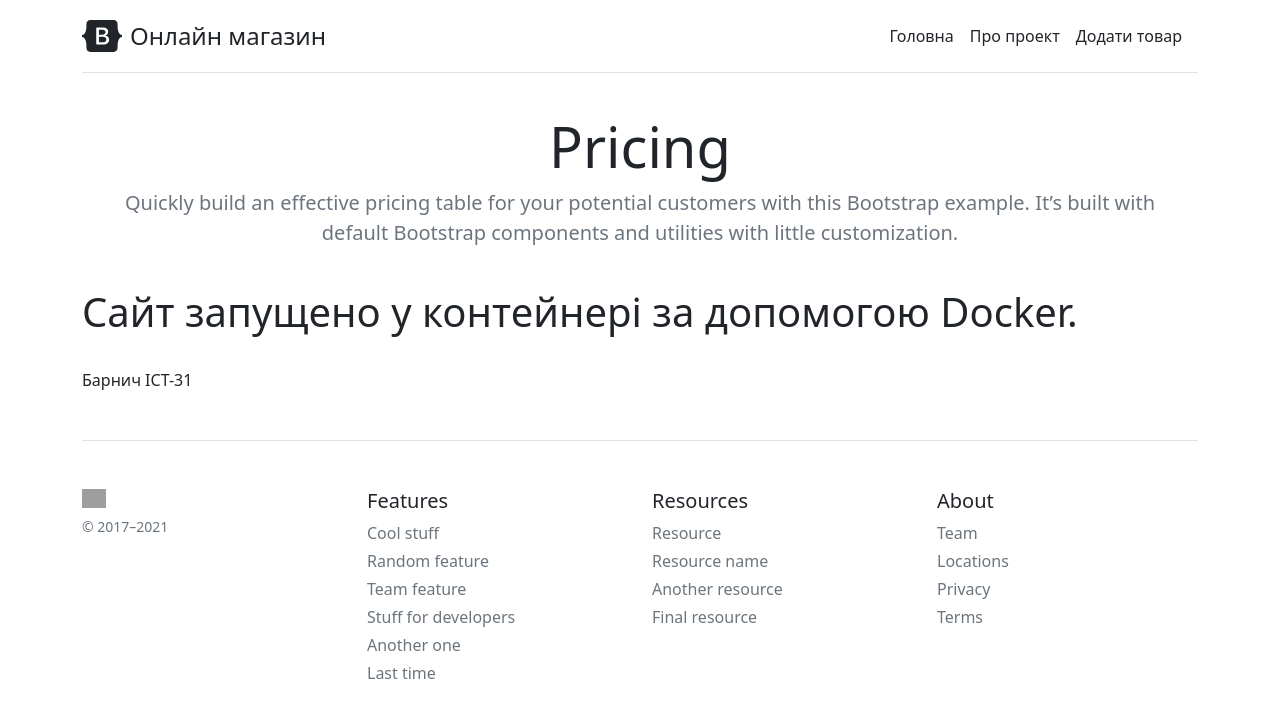
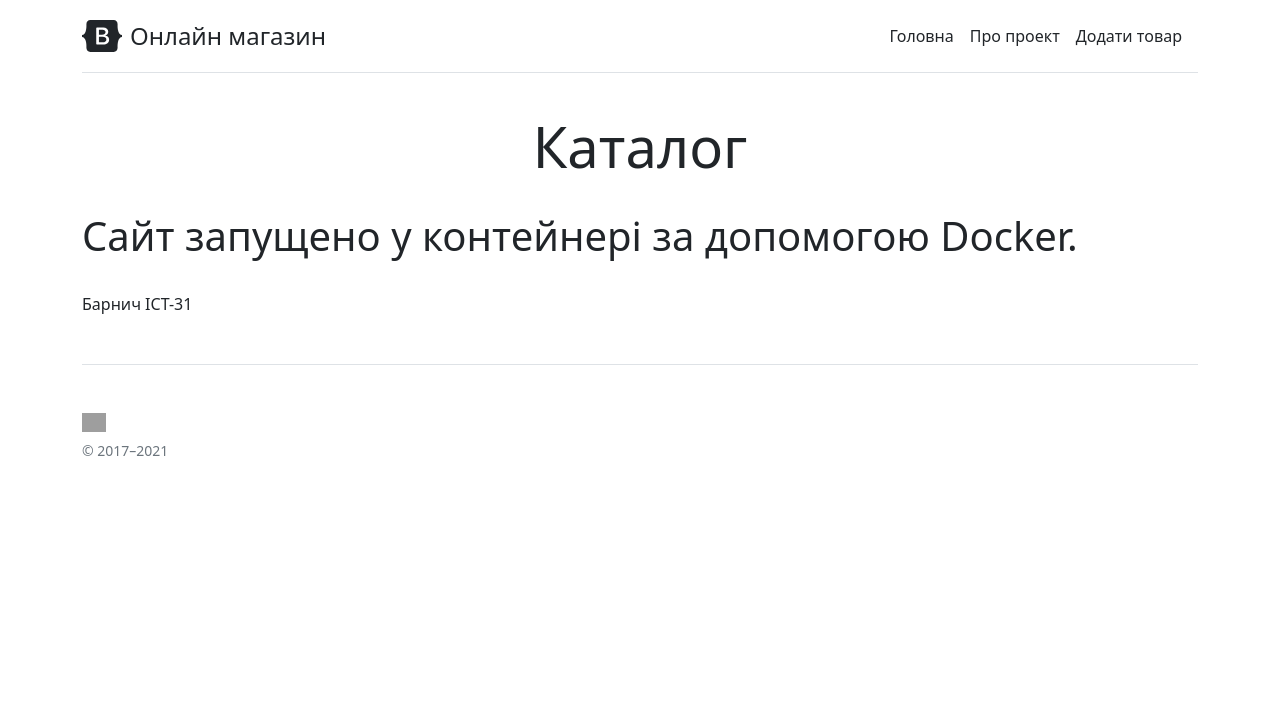
Before and after one commit to Maodzedyn/shop, a Flask app: page /about in a window 1280 px wide. Shown: the top 718 px of the page. Run offline with Flask 2, Linux system fonts and the light colour scheme; some libraries are stand-ins or nearby versions; grey boxes are pictures that could not be loaded.

Commit message:
Visual changes

```diff
--- a/templates/base.html
+++ b/templates/base.html
@@ -33,8 +33,7 @@
         </div>
 
         <div class="pricing-header p-3 pb-md-4 mx-auto text-center">
-          <h1 class="display-4 fw-normal">Pricing</h1>
-          <p class="fs-5 text-muted">Quickly build an effective pricing table for your potential customers with this Bootstrap example. It’s built with default Bootstrap components and utilities with little customization.</p>
+          <h1 class="display-4 fw-normal">Каталог</h1>
         </div>
       </header>
 
@@ -48,35 +47,6 @@
             <img class="mb-2" src="/docs/5.0/assets/brand/bootstrap-logo.svg" alt="" width="24" height="19">
             <small class="d-block mb-3 text-muted">© 2017–2021</small>
           </div>
-          <div class="col-6 col-md">
-            <h5>Features</h5>
-            <ul class="list-unstyled text-small">
-              <li class="mb-1"><a class="link-secondary text-decoration-none" href="#">Cool stuff</a></li>
-              <li class="mb-1"><a class="link-secondary text-decoration-none" href="#">Random feature</a></li>
-              <li class="mb-1"><a class="link-secondary text-decoration-none" href="#">Team feature</a></li>
-              <li class="mb-1"><a class="link-secondary text-decoration-none" href="#">Stuff for developers</a></li>
-              <li class="mb-1"><a class="link-secondary text-decoration-none" href="#">Another one</a></li>
-              <li class="mb-1"><a class="link-secondary text-decoration-none" href="#">Last time</a></li>
-            </ul>
-          </div>
-          <div class="col-6 col-md">
-            <h5>Resources</h5>
-            <ul class="list-unstyled text-small">
-              <li class="mb-1"><a class="link-secondary text-decoration-none" href="#">Resource</a></li>
-              <li class="mb-1"><a class="link-secondary text-decoration-none" href="#">Resource name</a></li>
-              <li class="mb-1"><a class="link-secondary text-decoration-none" href="#">Another resource</a></li>
-              <li class="mb-1"><a class="link-secondary text-decoration-none" href="#">Final resource</a></li>
-            </ul>
-          </div>
-          <div class="col-6 col-md">
-            <h5>About</h5>
-            <ul class="list-unstyled text-small">
-              <li class="mb-1"><a class="link-secondary text-decoration-none" href="#">Team</a></li>
-              <li class="mb-1"><a class="link-secondary text-decoration-none" href="#">Locations</a></li>
-              <li class="mb-1"><a class="link-secondary text-decoration-none" href="#">Privacy</a></li>
-              <li class="mb-1"><a class="link-secondary text-decoration-none" href="#">Terms</a></li>
-            </ul>
-          </div>
         </div>
       </footer>
     </div>
```
